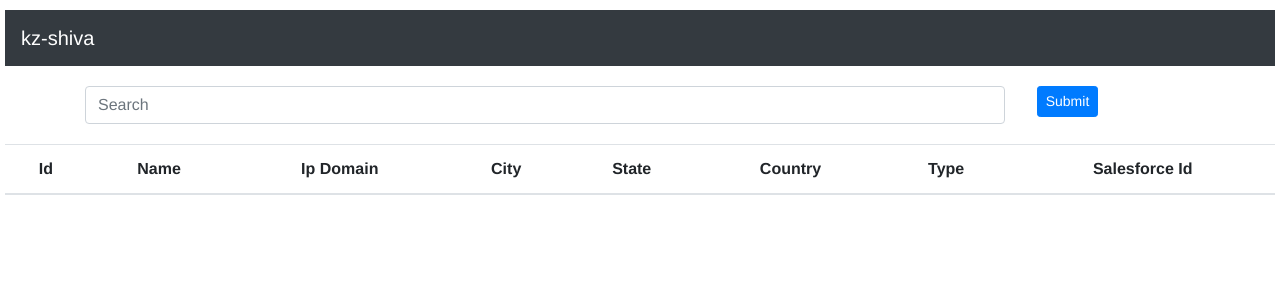
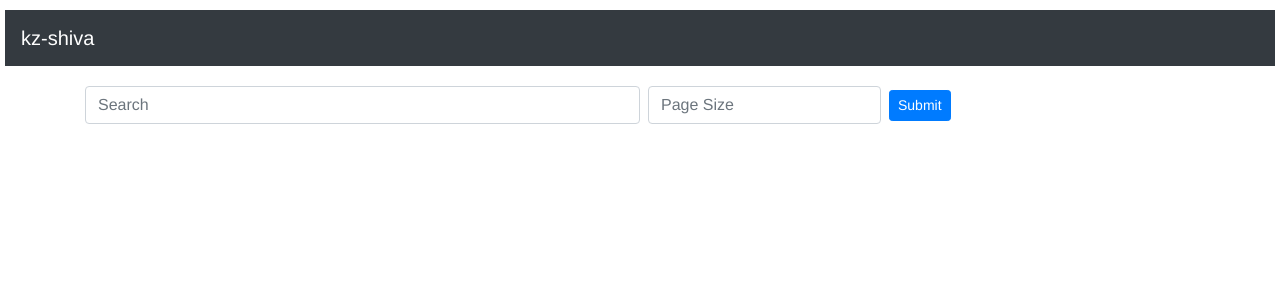
Before and after one commit to rvi857-pm/KZInternGitTutorial, a Vue app in the folder Projects/kz-shiva/accounts/: page / in a window 1280 px wide. Shown: the top 300 px of the page. Built offline with nearby package versions, Linux system fonts and the light colour scheme.

Commit message:
Add universal search with pagination

```diff
--- a/Projects/kz-shiva/accounts/src/App.vue
+++ b/Projects/kz-shiva/accounts/src/App.vue
@@ -1,12 +1,13 @@
 <template>
 	<div id="app">
-		<Header/>
+		<Header />
 		<Accounts
 			:items="items"
 			:fields="fields"
 			:state="state"
 			:updateItems="updateItems"
 			:parse="parse"
+			:updateState="updateState"
 		/>
 	</div>
 </template>
@@ -16,11 +17,14 @@ import Accounts from "./components/Accounts";
 import Header from "./components/Header";
 
 export default {
+
 	name: "App",
+
 	components: {
 		Header,
 		Accounts
 	},
+
 	data() {
 		return {
 			fields: [
@@ -48,25 +52,48 @@ export default {
 			},
 		};
 	},
+
 	methods: {
-		updateItems(value) {
-			this.items = value;
+
+		/**
+		 * This method updates the items in the table as required.
+		 * @param items updated list of items to render on the table
+		 */
+		updateItems( items ) {
+			this.items = items;
 		},
 
-		parse(value) {
-			value += " ";
+		/**
+		 * This method updates the state object of the data members
+		 * @param updatedState
+		 * @return boolean to mark as successful
+		 */
+		updateState( updatedState ) {
+			this.state = Object.assign( this.state, updatedState );
+			return true;
+		},
+
+		/**
+		 * This method is used to parse the value in the search box. It uses stack data structure
+		 * to achieve required functionality.
+		 * @param searchValue string that needs to be parsed
+		 * @return the updated key value pairs
+		 */
+		parse( searchValue ) {
+			searchValue += " ";
 			let stack = [];
 			let temp = "";
 			let flag = false;
 			let seperator = false;
-			for (let c of value) {
+			let returnValue = {};
+			for (let c of searchValue) {
 				if (c == " ") {
 					if (flag) temp += c;
 					else {
 						if (temp) {
 							if (seperator) {
 								let key = stack.pop();
-								this.state = { ...this.state, [key]: temp };
+								returnValue = { ...returnValue, [key]: temp };
 								seperator = false;
 							} else stack.push(temp);
 							temp = "";
@@ -77,7 +104,7 @@ export default {
 					if (!flag) {
 						if (seperator) {
 							let key = stack.pop();
-							this.state = { ...this.state, [key]: temp };
+							returnValue = { ...returnValue, [key]: temp };
 							seperator = false;
 						} else stack.push(temp);
 						temp = "";
@@ -96,8 +123,8 @@ export default {
 					? stack.pop() + " " + search
 					: stack.pop();
 			}
-			this.state = { ...this.state, search: search };
-			return true;
+			returnValue = { ...returnValue, search: search };
+			return returnValue;
 		},
 	},
 };
--- a/Projects/kz-shiva/accounts/src/components/Accounts.vue
+++ b/Projects/kz-shiva/accounts/src/components/Accounts.vue
@@ -1,16 +1,23 @@
 <template>
 	<div>
-		<Search :state="state" :parse="parse" :update="updateComponent"/>
+		<Search
+			:state="state"
+			:parse="parse"
+			:search="updateComponent"
+			:updateState="updateState"
+			:updateTable="updateShowTable"
+		/>
+		<div v-if="showTable">
 			<b-pagination
 				id="page"
-			v-if="flag"
-			v-model="page"
-			:total-rows="len"
+				v-model="localPageNum"
+				:total-rows="totalLength"
 				:per-page="perPage"
 				aria-controls="my-table"
 				align="center"
 			></b-pagination>
 			<b-table id="my-table" :items="items" :fields="fields"></b-table>
+		</div>
 	</div>
 </template>
 
@@ -29,19 +36,22 @@ export default {
 		state: Object,
 		updateItems: Function,
 		parse: Function,
+		updateState: Function,
 	},
 
 	data() {
 		return {
-			page: 0,
-			len: 0,
+			localPageNum: 0,
+			totalLength: 0,
 			perPage: 0,
-			flag: false,
+			showTable: false,
 		};
 	},
 
 	watch: {
-		page: function() {
+		localPageNum: function() {
+			if (this.localPageNum) {
+				this.updateShowTable(false);
 				let queryUrl = this.getUrl();
 				let url = "http://localhost:8080/accounts";
 				url += queryUrl ? "?" + queryUrl : "";
@@ -52,106 +62,81 @@ export default {
 						this.updateItems(res.data.content);
 					})
 					.catch((err) => {
-					this.flag = false;
 						console.log(err);
 					});
+				this.updateShowTable(true);
+			}
 		},
 	},
 
 	methods: {
-		updateLen(val) {
-			this.len = val;
+		updateShowTable(value) {
+			this.showTable = value;
 		},
 
-		updatePerPage(val) {
-			this.perPage = val;
+		updateTotalLength(length) {
+			this.totalLength = length;
 		},
 
-		updatePage(val) {
-			this.page = val;
+		updatePerPage(size) {
+			this.perPage = size;
+		},
+
+		updateLocalPageNum(value) {
+			this.localPageNum = value;
+		},
+
+		urlUtility(param1, param2) {
+			return param1 ? "&" + param2 : param2;
 		},
 
 		getUrl() {
 			let url = "";
-			url += url
-				? this.state.search
-					? "&search=" + this.state.search
-					: ""
-				: this.state.search
-				? "search=" + this.state.search
+
+			url += this.state.search
+				? this.urlUtility(url, "search=") + this.state.search
 				: "";
-			url += url
-				? this.state.name
-					? "&name=" + this.state.name
-					: ""
-				: this.state.name
-				? "name=" + this.state.name
+
+			url += this.state.name
+				? this.urlUtility(url, "name=") + this.state.name
 				: "";
-			url += url
-				? this.state.ipDomain
-					? "&domain=" + this.state.ipDomain
-					: ""
-				: this.state.ipDomain
-				? "domain=" + this.state.ipDomain
+
+			url += this.state.ipDomain
+				? this.urlUtility(url, "ipDomain=") + this.state.ipDomain
 				: "";
-			url += url
-				? this.state.city
-					? "&city=" + this.state.city
-					: ""
-				: this.state.city
-				? "city=" + this.state.city
+
+			url += this.state.city
+				? this.urlUtility(url, "city=") + this.state.city
 				: "";
-			url += url
-				? this.state.state
-					? "&state=" + this.state.state
-					: ""
-				: this.state.state
-				? "state=" + this.state.state
+
+			url += this.state.state
+				? this.urlUtility(url, "state=") + this.state.state
 				: "";
-			url += url
-				? this.state.country
-					? "&country=" + this.state.country
-					: ""
-				: this.state.country
-				? "country=" + this.state.country
+
+			url += this.state.country
+				? this.urlUtility(url, "country=") + this.state.country
 				: "";
-			url += url
-				? this.state.type
-					? "&type=" + this.state.type
-					: ""
-				: this.state.type
-				? "type=" + this.state.type
+
+			url += this.state.type
+				? this.urlUtility(url, "type=") + this.state.type
 				: "";
-			url += url
-				? this.state.salesforceId
-					? "&id=" + this.state.salesforceId
-					: ""
-				: this.state.salesforceId
-				? "id=" + this.state.salesforceId
+
+			url += this.state.salesforceId
+				? this.urlUtility(url, "salesforceId=") + this.state.salesforceId
 				: "";
-			if (this.page == 0) {
-				url += url
-					? this.state.page
-						? "&page=" + this.state.page
-						: ""
-					: this.state.page
-					? "page=" + this.state.page
+
+			url += this.localPageNum
+				? this.urlUtility(url, "page=") + this.localPageNum + this.urlUtility(url, "page_size=") + this.perPage
 				: "";
-			} else {
-				url += url
-					? "&page=" + (this.page - 1).toString()
-					: "page=" + (this.page - 1).toString();
-			}
-			url += url
-				? this.state.pageSize
-					? "&page_size=" + this.state.pageSize
-					: ""
-				: this.state.pageSize
-				? "page_size=" + this.state.pageSize
-				: "";
+
 			return url;
 		},
+
 		updateComponent() {
+			if (this.state.page)
+				this.updateLocalPageNum(Number(this.state.page) + 1);
+			else this.updateLocalPageNum(0);
+
 			let queryUrl = this.getUrl();
 			let url = "http://localhost:8080/accounts";
 			url += queryUrl ? "?" + queryUrl : "";
@@ -159,26 +144,20 @@ export default {
 			axios
 				.get(url)
 				.then((res) => {
-					if (this.state.page) {
+					if (this.localPageNum) {
 						this.updateItems(res.data.content);
-						if (this.state.pageSize)
 						this.updatePerPage(Number(this.state.pageSize));
-						else this.updatePerPage(10);
-						this.updateLen(res.data.totalElements);
-						this.updatePage(Number(this.state.page) + 1);
-						this.flag = true;
+						this.updateTotalLength(res.data.totalElements);
 					} else {
 						this.updateItems(res.data);
-						this.flag = false;
 					}
+					this.updateShowTable(true);
 				})
 				.catch((err) => {
 					console.log(err);
 				});
 		},
 	},
-
-	mounted() {},
 };
 </script>
 
--- a/Projects/kz-shiva/accounts/src/components/Search.vue
+++ b/Projects/kz-shiva/accounts/src/components/Search.vue
@@ -2,15 +2,30 @@
 	<div id="form">
 		<b-container class="bv-example-row bv-example-row-flex-cols">
 			<b-row>
-				<b-col cols="10">
+				<b-col>
+					<b-form inline>
+						<label class="sr-only" for="inline-form-input-search"
+							>Search</label
+						>
 						<b-form-input
-						id="search"
+							id="inline-form-input-search"
+							class="w-50 mb-2 mr-sm-2 mb-sm-0"
 							type="text"
 							v-model="value"
 							placeholder="Search"
 						></b-form-input>
-				</b-col>
-				<b-col cols="1">
+
+						<label class="sr-only" for="inline-form-input-pagesize"
+							>Page Size</label
+						>
+						<b-form-input
+							id="inline-form-input-pagesize"
+							class="mb-2 mr-sm-2 mb-sm-0"
+							type="number"
+							v-model="size"
+							placeholder="Page Size"
+						></b-form-input>
+
 						<b-button
 							id="submit"
 							float
@@ -19,6 +34,7 @@
 							@click="onSubmit"
 							>Submit</b-button
 						>
+					</b-form>
 				</b-col>
 			</b-row>
 		</b-container>
@@ -30,26 +46,37 @@ export default {
 	props: {
 		state: Object,
 		parse: Function,
-		update: Function
+		updateState: Function,
+		search: Function,
+		updateTable: Function,
 	},
 
 	data() {
 		return {
 			value: "",
+			size: "",
 			show: true,
 		};
 	},
 	methods: {
 		onSubmit() {
 			let myPromise = new Promise((resolve, reject) => {
-				let ret = this.parse(this.value)
-				if(ret) resolve();
+				this.updateTable(false);
+				let state = this.parse(this.value);
+
+				state = this.size
+					? { ...state, page: "0", pageSize: String[this.size] }
+					: { ...state, page: "", pageSize: "" };
+
+				if (this.updateState(state)) resolve();
 				else reject();
+			});
+
+			myPromise
+				.then(() => {
+					this.search();
 				})
-			myPromise.then(()=>{
-				this.update();
-			})
-			.catch()
+				.catch();
 		},
 	},
 };
```
Lines whose indentation alone changed are shown as unchanged.
